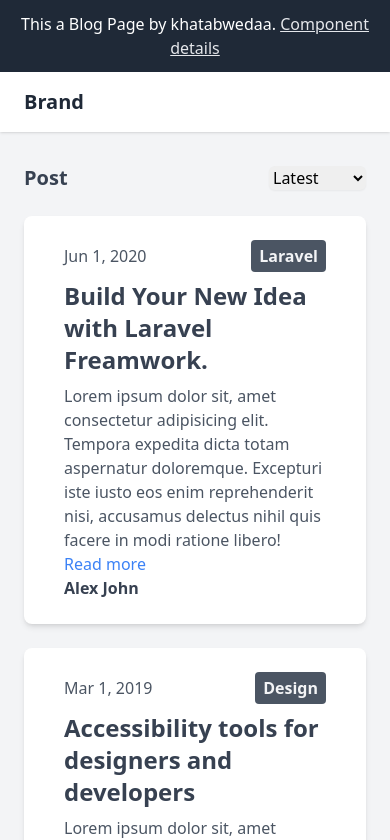
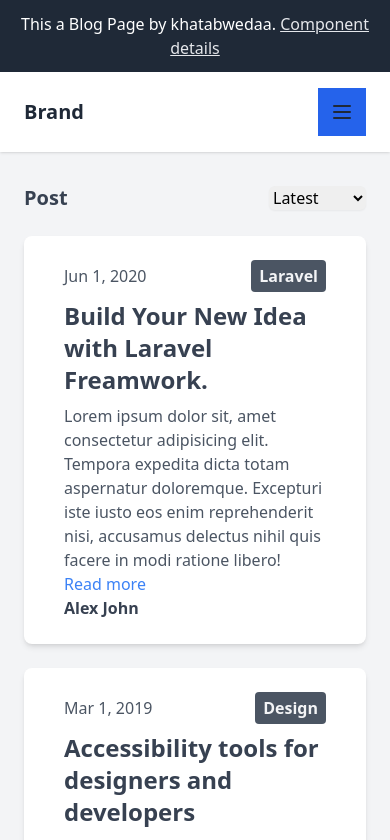
Before and after one commit to kooooichi24/nextjs-tutorial, a Next.js app: page / in a window 390 px wide. Shown: the top 840 px of the page. Built offline with nearby package versions, Linux system fonts and the light colour scheme.

Commit message:
fix: button atom component props

```diff
--- a/src/components/atoms/button.tsx
+++ b/src/components/atoms/button.tsx
@@ -2,20 +2,52 @@ export const ButtonType = {
   BUTTON: "button",
   RESET: "reset",
   SUBMIT: "submit",
+} as const;
+export const ButtonColor = {
+  RED: "red",
+  BLUE: "blue",
+  GREEN: "green",
+} as const;
+export const ButtonSize = {
+  SMALL: "small",
+  MEDIUM: "medium",
+  LARGE: "large",
+} as const;
+
+type ButtonType = typeof ButtonType[keyof typeof ButtonType];
+type ButtonColor = typeof ButtonColor[keyof typeof ButtonColor];
+type ButtonSize = typeof ButtonSize[keyof typeof ButtonSize];
+
+const ButtonColorMap: Record<ButtonColor, string> = {
+  [ButtonColor.RED]: "bg-red-600",
+  [ButtonColor.BLUE]: "bg-blue-600",
+  [ButtonColor.GREEN]: "bg-green-600",
+};
+const ButtonSizeMap: Record<ButtonSize, string> = {
+  [ButtonSize.SMALL]: "p-2",
+  [ButtonSize.MEDIUM]: "p-3",
+  [ButtonSize.LARGE]: "p-4",
 };
 
 type Props = {
-  type: "button" | "reset" | "submit";
   children: React.ReactNode;
+  color?: ButtonColor;
+  type: ButtonType;
+  size: ButtonSize;
   disabled: boolean;
+  onClick: Function;
   className?: string;
 };
 
 const Button = (props: Props) => {
-  const { type, children, disabled, className } = props;
+  const { children, color, type, size, disabled, onClick, className } = props;
 
   return (
-    <button className={className} type={type} disabled={disabled}>
+    <button
+      className={`${className} ${ButtonColorMap[color]} ${ButtonSizeMap[size]} disabled:bg-slate-100 disabled:text-slate-500 disabled:border-slate-200 disabled:shadow-none`}
+      type={type}
+      disabled={disabled}
+    >
       {children}
     </button>
   );
@@ -24,6 +56,7 @@ const Button = (props: Props) => {
 Button.defaultProps = {
   type: ButtonType.BUTTON,
   disabled: false,
+  onClick: () => {},
 };
 
 export default Button;
--- a/src/components/molecules/nav.tsx
+++ b/src/components/molecules/nav.tsx
@@ -1,5 +1,5 @@
 import Anchor from "../atoms/anchor";
-import Button from "../atoms/button";
+import Button, { ButtonColor, ButtonSize, ButtonType } from "../atoms/button";
 import Path from "../atoms/path";
 import Svg from "../atoms/svg";
 
@@ -23,8 +23,13 @@ const Nav = (props: Props) => {
             </Anchor>
           </div>
           <div>
-            <Button className="block text-gray-800 hover:text-gray-600 focus:text-gray-600 focus:outline-none md:hidden" type="button">
-              <Svg viewBox="0 0 24 24">
+            <Button
+              color={ButtonColor.BLUE}
+              type={ButtonType.BUTTON}
+              size={ButtonSize.MEDIUM}
+              className="block text-gray-800 hover:text-gray-600 focus:text-gray-600 focus:outline-none md:hidden"
+            >
+              <Svg viewBox="0 0 24 24" className="w-6 h-6 fill-current">
                 <Path d="M4 5h16a1 1 0 0 1 0 2H4a1 1 0 1 1 0-2zm0 6h16a1 1 0 0 1 0 2H4a1 1 0 0 1 0-2zm0 6h16a1 1 0 0 1 0 2H4a1 1 0 0 1 0-2z" />
               </Svg>
             </Button>
```
